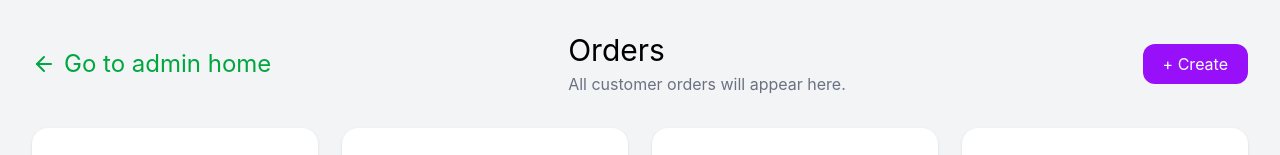
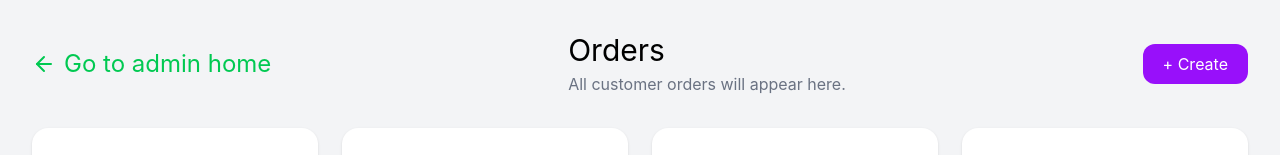
Before and after one commit to rumachoudhury/monorepo-ecommerce-app, a Next.js app in the folder apps/admin/: page /orders in a window 1280 px wide. Shown: the top 155 px of the page. Built offline with nearby package versions, Linux system fonts and the light colour scheme.

Commit message:
Fixed some file

```diff
--- a/apps/admin/src/app/orders/page.tsx
+++ b/apps/admin/src/app/orders/page.tsx
@@ -8,7 +8,7 @@
       <div className="flex items-center justify-between mb-8">
         <Link
           href="/"
-          className=" text-green-600 text-2xl flex items-center gap-2"
+          className=" text-green-500 text-2xl flex items-center gap-2"
         >
           <ArrowLeft />
           Go to admin home
--- a/apps/admin/src/app/page.tsx
+++ b/apps/admin/src/app/page.tsx
@@ -4,7 +4,7 @@
 
 export default function AdminHome() {
   return (
-    <div className="flex min-h-screen bg-gray-100">
+    <div className="flex min-h-screen bg-gray-200">
       {/* Sidebar */}
       <Sidebar />
 
```
